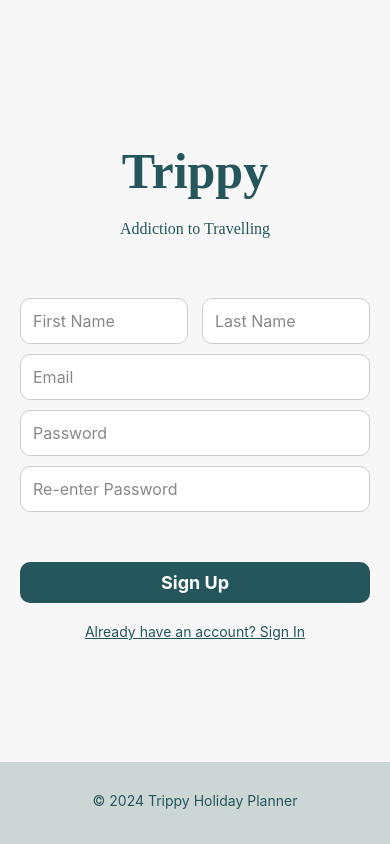
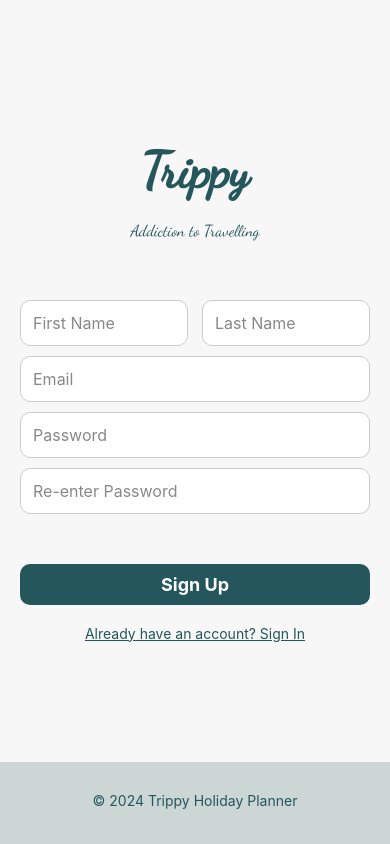
Before and after one commit to markw53/trippy, a React Native app: screen /SignUp in a window 390 px wide. Built offline with nearby package versions, Linux system fonts and the light colour scheme; no server answers.

Commit message:
Font changed

```diff
--- a/App.js
+++ b/App.js
@@ -1,9 +1,26 @@
 import "react-native-get-random-values";
-import React from "react";
+import React, { useEffect, useState } from "react";
+import { Text, View, ActivityIndicator } from "react-native";
 import { AuthProvider } from "./AuthContext";
 import MainApp from "./MainApp";
+import * as Font from "expo-font";
 
 export default function App() {
+  const [fontsLoaded, setFontsLoaded] = useState(false);
+
+  useEffect(() => {
+    (async () => {
+      await Font.loadAsync({
+      "DancingScript-Regular": require("./assets/fonts/DancingScript-Regular.ttf"),
+    });
+    setFontsLoaded(true);
+    })();
+  }, []);
+
+  if (!fontsLoaded) {
+    return <ActivityIndicator size="large" />;
+  }
+
   return (
     <AuthProvider>
       <MainApp />
--- a/app.json
+++ b/app.json
@@ -10,10 +10,16 @@
     },
     "android": {
       "package": "com.southcoders.trippy.app",
-      "permissions": ["ACCESS_COARSE_LOCATION", "ACCESS_FINE_LOCATION"]
+      "permissions": [
+        "ACCESS_COARSE_LOCATION",
+        "ACCESS_FINE_LOCATION"
+      ]
     },
     "web": {
       "favicon": "./assets/favicon.png"
-    }
+    },
+    "plugins": [
+      "expo-font"
+    ]
   }
 }
--- a/package.json
+++ b/package.json
@@ -6,9 +6,13 @@
     "@react-navigation/bottom-tabs": "^7.0.6",
     "@react-navigation/native": "^7.0.3",
     "@react-navigation/stack": "^7.0.5",
+    "@unimodules/core": "^7.2.0",
+    "@unimodules/react-native-adapter": "^6.5.0",
     "axios": "^1.7.7",
     "expo": "^52.0.11",
+    "expo-app-loading": "^1.0.3",
     "expo-auth-session": "~6.0.0",
+    "expo-font": "~13.0.1",
     "expo-location": "~18.0.2",
     "firebase": "^11.0.2",
     "leaflet": "^1.9.4",
--- a/react-native.config.js
+++ b/react-native.config.js
@@ -1,3 +1,3 @@
 export default {
-    assets: ['./assets/fonts'],
+    assets: ['./assets/fonts/'],
 };
--- a/src/screens/SignUpScreen.js
+++ b/src/screens/SignUpScreen.js
@@ -150,7 +150,7 @@ const styles = StyleSheet.create({
   },
   appName: {
     fontSize: 50,
-    fontFamily: "Gabriola",
+    fontFamily: "DancingScript-Regular",
     fontWeight: "bold",
     color: "#24565C",
     textAlign: "center",
@@ -158,7 +158,7 @@ const styles = StyleSheet.create({
   },
   tagline: {
     fontSize: 16,
-    fontFamily: "Gabriola",
+    fontFamily: "DancingScript-Regular",
     color: "#24565C",
     textAlign: "center",
     marginBottom: 30
```
Also changed, not shown: 2 other files (tests, documents, lock files or other folders).
